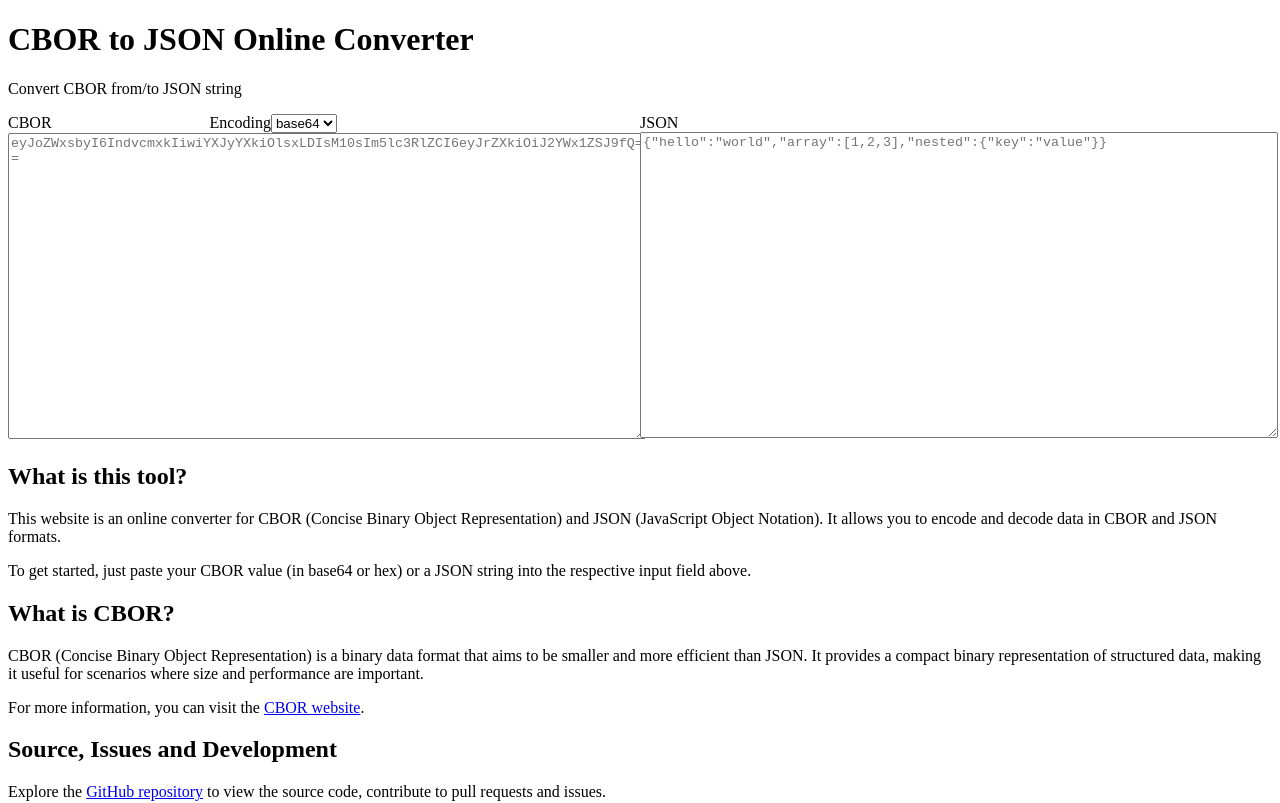
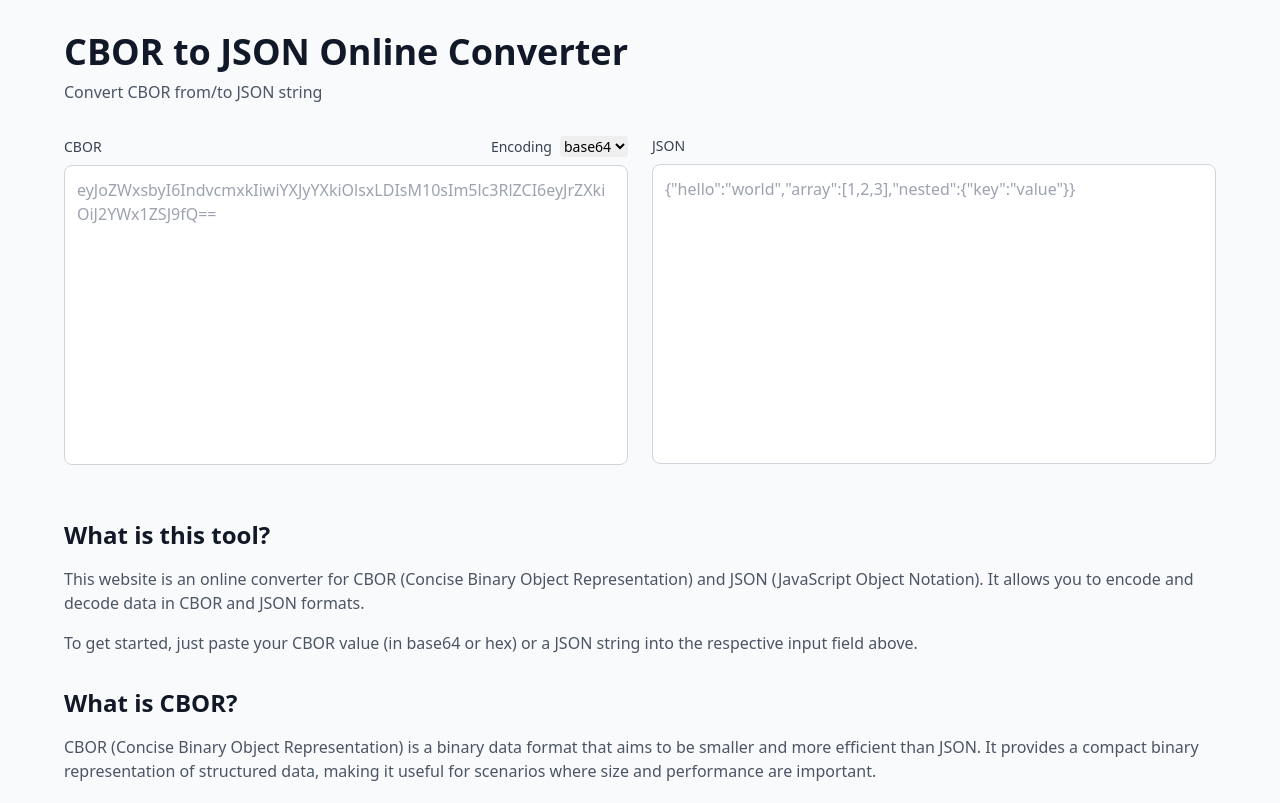
Before and after one commit to williamchong/cbor-json-web, a Nuxt app: page / in a window 1280 px wide. Shown: the top 803 px of the page. Built offline with nearby package versions, Linux system fonts and the light colour scheme.

Commit message:
💄 Add tailwindcss

```diff
--- a/app.vue
+++ b/app.vue
@@ -1,51 +1,78 @@
 <template>
-  <div>
-    <h1>CBOR to JSON Online Converter</h1>
-    <p>Convert CBOR from/to JSON string</p>
-    <section style="display: flex; flex-wrap: wrap;">
-      <div style="flex: 1">
-        <div style="display: flex; gap: 25%;">
-          <label for="cbor-value">CBOR</label>
-          <div>
-            <label for="cbor-encoding">Encoding</label>
-            <select @change="jsonToCbor" id="cbor-encoding" v-model="cborEncoding">
+  <div class="min-h-screen bg-gray-50 p-4 md:p-8">
+    <div class="max-w-6xl mx-auto">
+      <h1 class="text-3xl md:text-4xl font-bold text-gray-900 mb-2">CBOR to JSON Online Converter</h1>
+      <p class="text-gray-600 mb-8">Convert CBOR from/to JSON string</p>
+
+      <section class="flex flex-col md:flex-row gap-6 mb-12">
+        <div class="flex-1">
+          <div class="flex justify-between items-center mb-2">
+            <label for="cbor-value" class="text-sm font-medium text-gray-700">CBOR</label>
+            <div class="flex items-center gap-2">
+              <label for="cbor-encoding" class="text-sm font-medium text-gray-700">Encoding</label>
+              <select
+                @change="jsonToCbor"
+                id="cbor-encoding"
+                v-model="cborEncoding"
+                class="rounded border-gray-300 text-sm focus:ring-blue-500 focus:border-blue-500"
+              >
                 <option value="base64">base64</option>
                 <option value="hex">hex</option>
               </select>
             </div>
           </div>
-        <textarea id="cbor-value" @input="cborToJson" v-model="cborValue" :placeholder="cborPlaceHolder" />
+          <textarea
+            id="cbor-value"
+            @input="cborToJson"
+            v-model="cborValue"
+            :placeholder="cborPlaceHolder"
+            class="w-full min-h-[300px] p-3 rounded-lg border border-gray-300 focus:ring-blue-500 focus:border-blue-500 resize-none"
+          />
         </div>
-      <div style="flex: 1">
-        <label for="json-value">JSON</label>
-        <br />
-        <textarea id="json-value" @input="jsonToCbor" v-model="jsonValue" :placeholder="jsonPlaceHolder" />
+        <div class="flex-1">
+          <label for="json-value" class="block text-sm font-medium text-gray-700 mb-2">JSON</label>
+          <textarea
+            id="json-value"
+            @input="jsonToCbor"
+            v-model="jsonValue"
+            :placeholder="jsonPlaceHolder"
+            class="w-full min-h-[300px] p-3 rounded-lg border border-gray-300 focus:ring-blue-500 focus:border-blue-500 resize-none"
+          />
         </div>
       </section>
+
+      <div class="space-y-8">
         <section>
-      <h2>What is this tool?</h2>
-      <p>This website is an online converter for CBOR (Concise Binary Object Representation) and JSON (JavaScript Object
-        Notation). It allows you to encode and decode data in CBOR and JSON formats.</p>
-      <p>To get started, just paste your CBOR value (in base64 or hex) or a JSON string into the respective input field
-        above.</p>
+          <h2 class="text-2xl font-semibold text-gray-900 mb-4">What is this tool?</h2>
+          <div class="space-y-4 text-gray-600">
+            <p>This website is an online converter for CBOR (Concise Binary Object Representation) and JSON (JavaScript Object Notation). It allows you to encode and decode data in CBOR and JSON formats.</p>
+            <p>To get started, just paste your CBOR value (in base64 or hex) or a JSON string into the respective input field above.</p>
+          </div>
         </section>
+
         <section>
-      <h2>What is CBOR?</h2>
-      <p>CBOR (Concise Binary Object Representation) is a binary data format that aims to be smaller and more efficient
-        than JSON. It provides a compact binary representation of structured data, making it useful for scenarios where
-        size and performance are important.</p>
-      <p>For more information, you can visit the <a href="https://cbor.io/" target="_blank"
-          ref="noopener noreferrer">CBOR website</a>.</p>
+          <h2 class="text-2xl font-semibold text-gray-900 mb-4">What is CBOR?</h2>
+          <div class="space-y-4 text-gray-600">
+            <p>CBOR (Concise Binary Object Representation) is a binary data format that aims to be smaller and more efficient than JSON. It provides a compact binary representation of structured data, making it useful for scenarios where size and performance are important.</p>
+            <p>For more information, you can visit the <a href="https://cbor.io/" target="_blank" ref="noopener noreferrer" class="text-blue-600 hover:text-blue-800">CBOR website</a>.</p>
+          </div>
         </section>
+
         <section>
-      <h2>Source, Issues and Development</h2>
-      <p>Explore the <a href="https://github.com/williamchong/cbor-json-web">GitHub repository</a> to view the source
-        code, contribute to pull requests and issues.</p>
+          <h2 class="text-2xl font-semibold text-gray-900 mb-4">Source, Issues and Development</h2>
+          <p class="text-gray-600">
+            Explore the <a href="https://github.com/williamchong/cbor-json-web" class="text-blue-600 hover:text-blue-800">GitHub repository</a> to view the source code, contribute to pull requests and issues.
+          </p>
         </section>
+
         <section>
-      <h2>About me</h2>
-      <p>Visit <a href="https://blog.williamchong.cloud">my blog</a> for more developer tips and stories.</p>
+          <h2 class="text-2xl font-semibold text-gray-900 mb-4">About me</h2>
+          <p class="text-gray-600">
+            Visit <a href="https://blog.williamchong.cloud" class="text-blue-600 hover:text-blue-800">my blog</a> for more developer tips and stories.
+          </p>
         </section>
+      </div>
+    </div>
   </div>
 </template>
 
--- a/nuxt.config.ts
+++ b/nuxt.config.ts
@@ -12,7 +12,7 @@ export default defineNuxtConfig({
       ],
     },
   },
-  modules: ["nuxt-gtag"],
+  modules: ["nuxt-gtag", '@nuxtjs/tailwindcss'],
   gtag: {
     id: "G-PG6KXFFZPF",
   },
--- a/package.json
+++ b/package.json
@@ -10,6 +10,7 @@
     "postinstall": "nuxt prepare"
   },
   "dependencies": {
+    "@nuxtjs/tailwindcss": "6.13.1",
     "cbor-x": "^1.5.9",
     "nuxt": "^3.12.2",
     "nuxt-gtag": "^2.0.6",
```
Also changed, not shown: 1 other file (tests, documents, lock files or other folders). Lines whose indentation alone changed are shown as unchanged.
